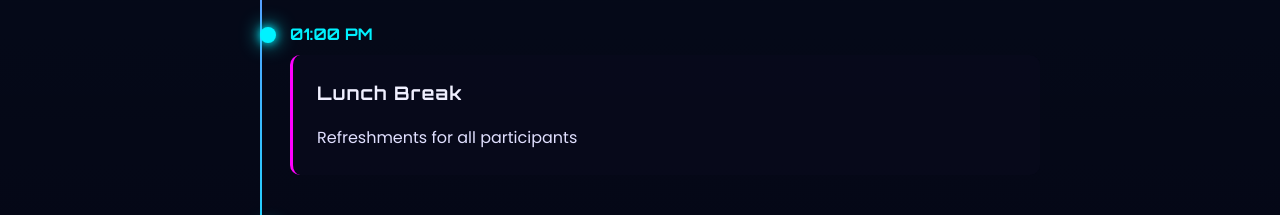
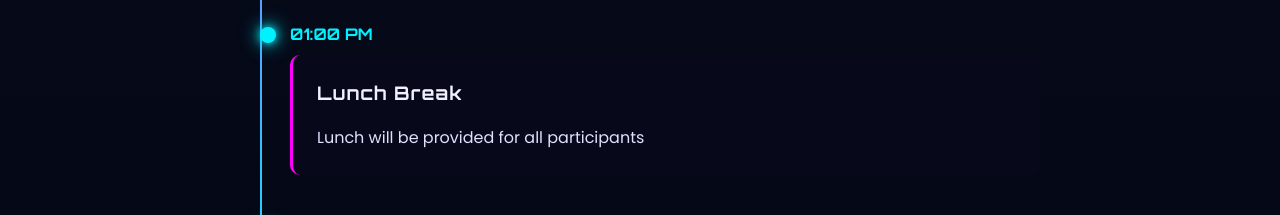
Before and after one commit to technovation2k25/live, a plain HTML site: page index.html in a window 1280 px wide. Shown: the part 3900-4115 px from the top of the page. Drawn offline with nearby package versions, Linux system fonts and the light colour scheme.

Commit message:
Sample update

```diff
--- a/index.html
+++ b/index.html
@@ -245,7 +245,7 @@
                     <div class="time">01:00 PM</div>
                     <div class="content">
                         <h3>Lunch Break</h3>
-                        <p>Refreshments for all participants</p>
+                        <p>Lunch will be provided for all participants</p>
                     </div>
                 </div>
                 <div class="timeline-item">
```
